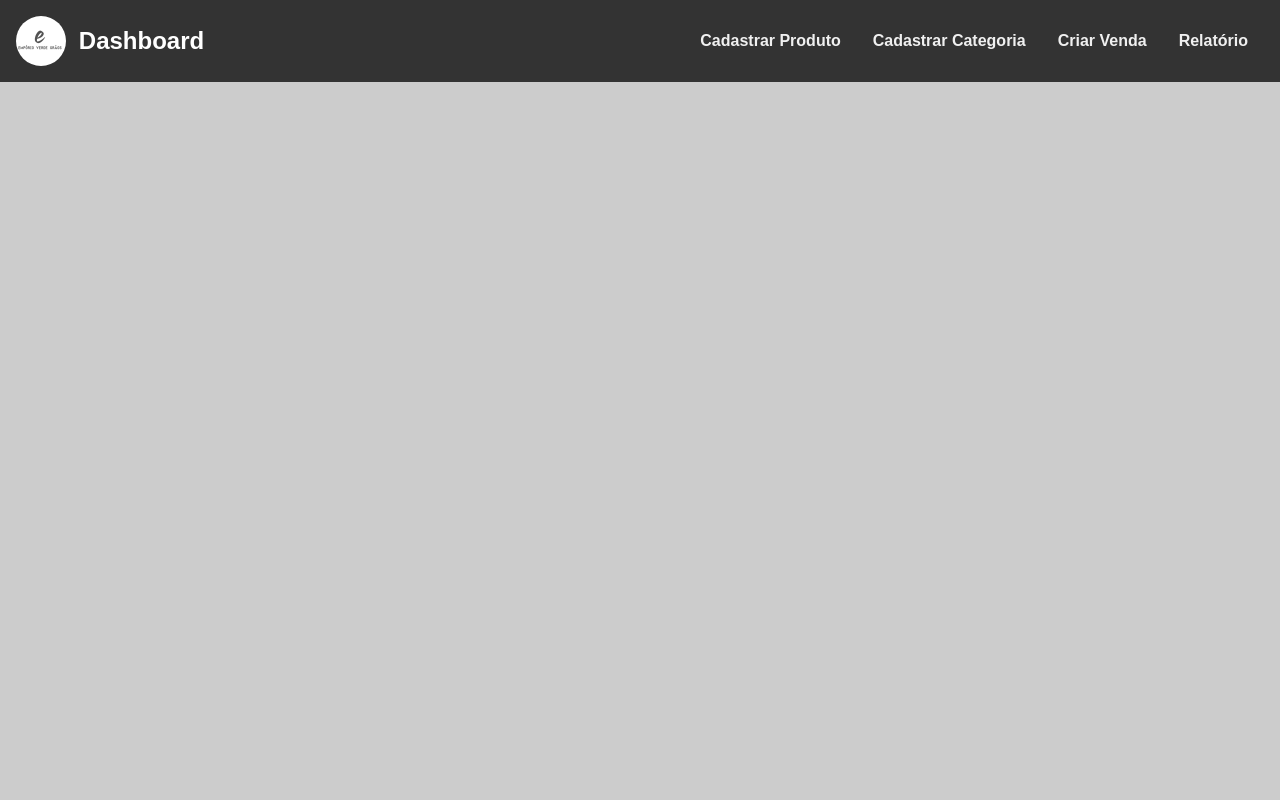
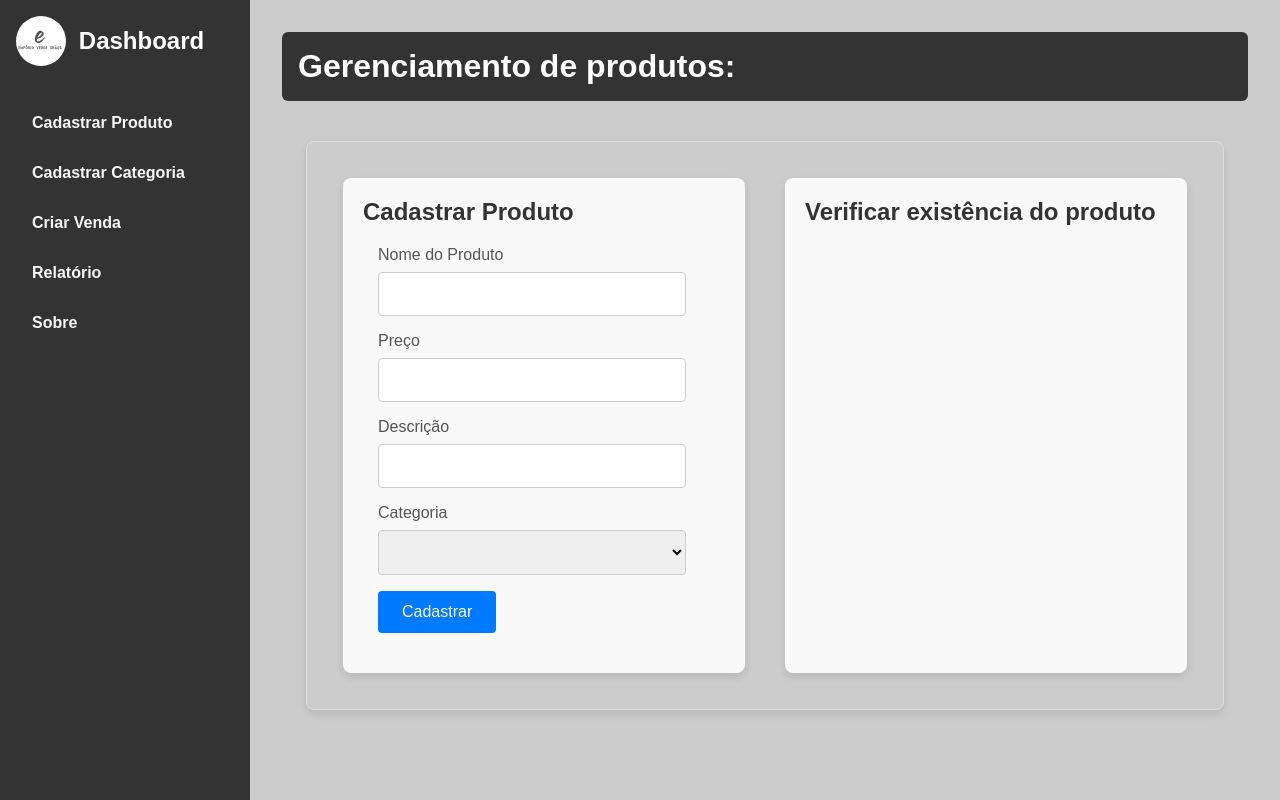
Before and after one commit to Le0odev/EmporioVerdeGraos, a React (Vite) app: page /relatorio in a window 1280 px wide. Built offline with nearby package versions, Linux system fonts and the light colour scheme.

Commit message:
feats - mudança total na UI l fase de tete

```diff
--- a/src/components/Header/Header.tsx
+++ /dev/null
@@ -1,72 +0,0 @@
-// src/components/Header.tsx
-import React from 'react';
-import { Link } from 'react-router-dom';
-import styled from 'styled-components';
-
-const Nav = styled.nav`
-  background: #333;
-  padding: 1rem;
-  display: flex;
-  justify-content: space-between;
-
-`;
-
-const NavLink = styled(Link)`
-  font: 15px;
-  font-size:  1rem;
-  color: #f7f7f7f7;
-  margin: 1rem;
-  text-decoration: none;
-  font-weight: bold;
-
-
-  &:hover {
-    color: #333;
-    background-color: #ccc;
-    border-radius: 8px;
-    padding: 8px;
-    margin: 8px;
-  }
-`;
-
-const LogoContainer = styled.div`
-  display: flex;
-  align-items: center;
-`;
-
-const LogoImage = styled.img`
-  width:50px;
-  margin-right: 0.8rem;
-  border-radius: 50px;
-`;
-
-const LogoText = styled.div`
-  font-size: 1.5rem;
-  font-weight: bold;
-  color: white;
-`;
-
-const NavLinksContainer = styled.div`
-  display: flex;
-  align-items: center;
-`;
-
-const Header: React.FC = () => {
-  return (
-    <Nav>
-      <LogoContainer>
-        <LogoImage src="/src/assets/logo2.jpg" alt="Company Logo" />
-        <LogoText>Dashboard</LogoText>
-
-      </LogoContainer>
-      <NavLinksContainer>
-        <NavLink to="/cadastrar-produto">Cadastrar Produto</NavLink>
-        <NavLink to="/cadastrar-categoria">Cadastrar Categoria</NavLink>
-        <NavLink to="/criar-venda">Criar Venda</NavLink>
-        <NavLink to="/relatorio">Relatório</NavLink>
-      </NavLinksContainer>
-    </Nav>
-  );
-};
-
-export default Header;
--- /dev/null
+++ b/src/components/Header/Sidebar.tsx
@@ -0,0 +1,68 @@
+import React from 'react';
+import { Link } from 'react-router-dom';
+import styled from 'styled-components';
+
+const SidebarContainer = styled.nav`
+  background: #333;
+  padding: 1rem;
+  display: flex;
+  flex-direction: column;
+  align-items: flex-start;
+  height: 100vh;
+  width: 250px;
+  position: fixed;
+`;
+
+const NavLink = styled(Link)`
+  font-size: 1rem;
+  color: #f7f7f7;
+  margin: 0.5rem 0;
+  text-decoration: none;
+  font-weight: bold;
+  padding: 0.5rem 1rem;
+  width: 100%;
+  box-sizing: border-box;
+  transition: background-color 0.3s, color 0.3s;
+
+  &:hover {
+    color: #333;
+    background-color: #ccc;
+    border-radius: 4px;
+  }
+`;
+
+const LogoContainer = styled.div`
+  display: flex;
+  align-items: center;
+  margin-bottom: 2rem;
+`;
+
+const LogoImage = styled.img`
+  width: 50px;
+  margin-right: 0.8rem;
+  border-radius: 50px;
+`;
+
+const LogoText = styled.div`
+  font-size: 1.5rem;
+  font-weight: bold;
+  color: white;
+`;
+
+const Sidebar: React.FC = () => {
+  return (
+    <SidebarContainer>
+      <LogoContainer>
+        <LogoImage src="/src/assets/logo2.jpg" alt="Company Logo" />
+        <LogoText>Dashboard</LogoText>
+      </LogoContainer>
+      <NavLink to="/cadastrar-produto">Cadastrar Produto</NavLink>
+      <NavLink to="/cadastrar-categoria">Cadastrar Categoria</NavLink>
+      <NavLink to="/criar-venda">Criar Venda</NavLink>
+      <NavLink to="/relatorio">Relatório</NavLink>
+      <NavLink to="/sobre">Sobre</NavLink>
+    </SidebarContainer>
+  );
+};
+
+export default Sidebar;
--- a/src/components/StyledProdutos.tsx
+++ b/src/components/StyledProdutos.tsx
@@ -1,4 +1,3 @@
-// src/components/StyledComponents.ts
 import styled from 'styled-components';
 
 export const ProductContainer = styled.div`
@@ -6,9 +5,10 @@ export const ProductContainer = styled.div`
   margin-top: 2.5rem;
   display: flex;
   justify-content: space-between;
-  border: double 1.5px #333;
-  border-radius: 6px;
-
+  border: 1.5px solid #ddd;
+  border-radius: 8px;
+  padding: 16px;
+  box-shadow: 0 4px 8px rgba(0, 0, 0, 0.1);
 `;
 
 export const Section = styled.div`
@@ -16,15 +16,15 @@ export const Section = styled.div`
   max-width: 890px;
   flex: 1;
   padding: 20px;
-  background-color: #f4f4f4;
+  background-color: #f9f9f9;
   border-radius: 8px;
-  box-shadow: 0 0 10px rgba(0, 0, 0, 0.1);
+  box-shadow: 0 4px 8px rgba(0, 0, 0, 0.1);
 `;
 
 export const SectionTitle = styled.h1`
-  margin: 15px;
   font-size: 24px;
   margin-bottom: 20px;
+  color: #333;
 `;
 
 export const Form = styled.form`
@@ -35,6 +35,7 @@ export const Form = styled.form`
 export const Label = styled.label`
   display: block;
   margin-bottom: 8px;
+  color: #555;
 `;
 
 export const Input = styled.input`
@@ -69,3 +70,11 @@ export const Button = styled.button`
     background-color: #0056b3;
   }
 `;
+
+export const H1 = styled.h1`
+  background-color: #333;
+  color: #fff;
+  padding: 1rem;
+  border-radius: 6px;
+  margin: 0;
+`;
--- a/src/pages/CadastrarProduto.tsx
+++ b/src/pages/CadastrarProduto.tsx
@@ -8,7 +8,8 @@ import {
   Label,
   Input,
   Select,
-  Button
+  Button,
+  H1
 
 } from '../components/StyledProdutos';
 
@@ -29,8 +30,11 @@ const CadastrarProduto: React.FC = () => {
   };
 
   return (
+    <>
+    <H1>Gerenciamento de produtos:</H1>
     <ProductContainer>
       <Section className="product-section">
+
         <SectionTitle>Cadastrar Produto</SectionTitle>
         <Form onSubmit={handleSubmit}>
           <Label htmlFor="nome">Nome do Produto</Label>
@@ -67,7 +71,7 @@ const CadastrarProduto: React.FC = () => {
         {/* Conteúdo da seção de pesquisa */}
       </Section>
     </ProductContainer>
-
+    </>
   );
 };
 
--- a/src/routes/AppRoutes.tsx
+++ b/src/routes/AppRoutes.tsx
@@ -1,25 +1,40 @@
-import { Route, Routes } from 'react-router-dom'
-import App from '../App'
-import Header from '../components/Header/Header'
-import CadastrarProduto from '../pages/CadastrarProduto'
 
+import { Route, Routes } from 'react-router-dom';
+
+
+import styled from 'styled-components';
+import CadastrarProduto from '../pages/CadastrarProduto';
+import Sidebar from '../components/Header/Sidebar';
+
+
+
+const AppContainer = styled.div`
+  display: flex;
+`;
+
+const MainContent = styled.div`
+  flex: 1;
+  padding: 2rem;
+  margin-left: 250px; /* Matches the width of the Sidebar */
+  background-color: #ccc;
+`;
 
 export const AppRoutes = () => {
   return (
     <>
-    <Header />
-    <Routes>
-        <Route path='/' element={<App />}></Route>
-        <Route path='/cadastrar-produto' element={<CadastrarProduto />}></Route>
-        <Route path='/' element={<App />}></Route>
-        <Route path='/' element={<App />}></Route>
-        <Route path='/' element={<App />}></Route>
 
+      <AppContainer>
+        <Sidebar />
+        <MainContent>
+          <Routes>
+            <Route path="/cadastrar-produto" element={<CadastrarProduto />} />
+            <Route path="/cadastrar-categoria" element={<CadastrarProduto />} />
+            <Route path="/criar-venda" element={<CadastrarProduto />} />
+            <Route path="/relatorio" element={<CadastrarProduto />} />
 
-    </Routes>
-
-
-
+          </Routes>
+        </MainContent>
+      </AppContainer>
     </>
-  )
-}
+  );
+};
```
Also changed, not shown: src/pages/ProductInsert.jsx (deleted, +0 -79 lines), src/pages/ProductCad/ProductInsert.jsx (added).
